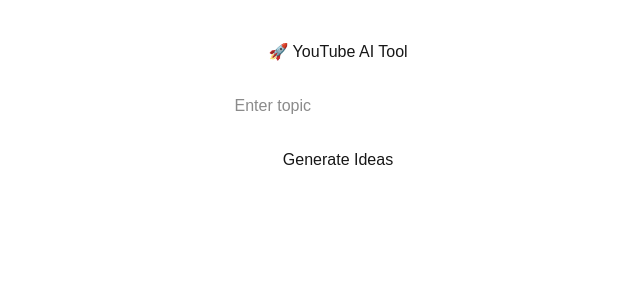
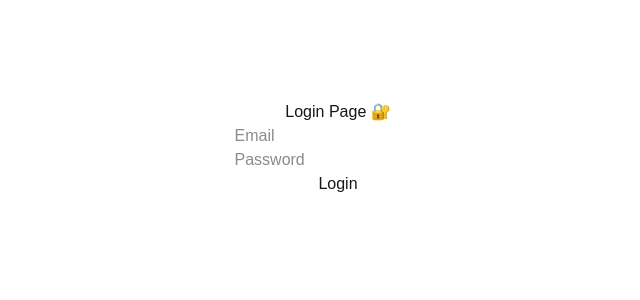
Before and after one commit to gautamsharma2006as-max/youtube-saas, a Next.js app: page /login in a window 1280 px wide. Shown: the top 300 px of the page, without its empty margins (302-942 px from the left). Built offline with nearby package versions, Linux system fonts and the light colour scheme; no server answers.

Commit message:
Fix nested app folder

```diff
--- a/app/app/login/page.tsx
+++ /dev/null
@@ -1,15 +0,0 @@
-export default function Login() {
-  return (
-    <div style={{ textAlign: "center", marginTop: "100px" }}>
-      <h1>Login Page 🔐</h1>
-
-      <input placeholder="Email" />
-      <br />
-
-      <input type="password" placeholder="Password" />
-      <br />
-
-      <button>Login</button>
-    </div>
-  );
-}
--- a/app/login/page.tsx
+++ b/app/login/page.tsx
@@ -1,42 +1,15 @@
-"use client";
+export default function Login() {
+  return (
+    <div style={{ textAlign: "center", marginTop: "100px" }}>
+      <h1>Login Page 🔐</h1>
 
-import { useState } from "react";
-
-export default function Dashboard() {
-  const [topic, setTopic] = useState("");
-  const [result, setResult] = useState("");
-
-  const generate = () => {
-    if (!topic) return alert("Enter topic");
-
-    setResult(
-      `🔥 YouTube Idea: "${topic}" par 5 viral video ideas:
-1. Top 10 ${topic}
-2. ${topic} secrets revealed
-3. Beginner guide for ${topic}`
-    );
-  };
-
-  return (
-    <div style={{ padding: "40px", textAlign: "center" }}>
-      <h1>🚀 YouTube AI Tool</h1>
-
-      <input
-        placeholder="Enter topic"
-        value={topic}
-        onChange={(e) => setTopic(e.target.value)}
-        style={{ padding: "10px", marginTop: "20px" }}
-      />
-
+      <input placeholder="Email" />
       <br />
 
-      <button onClick={generate} style={{ marginTop: "20px" }}>
-        Generate Ideas
-      </button>
+      <input type="password" placeholder="Password" />
+      <br />
 
-      <div style={{ marginTop: "30px", whiteSpace: "pre-line" }}>
-        {result}
-      </div>
+      <button>Login</button>
     </div>
   );
 }
```
Also changed, not shown: 1 other file (tests, documents, lock files or other folders).
